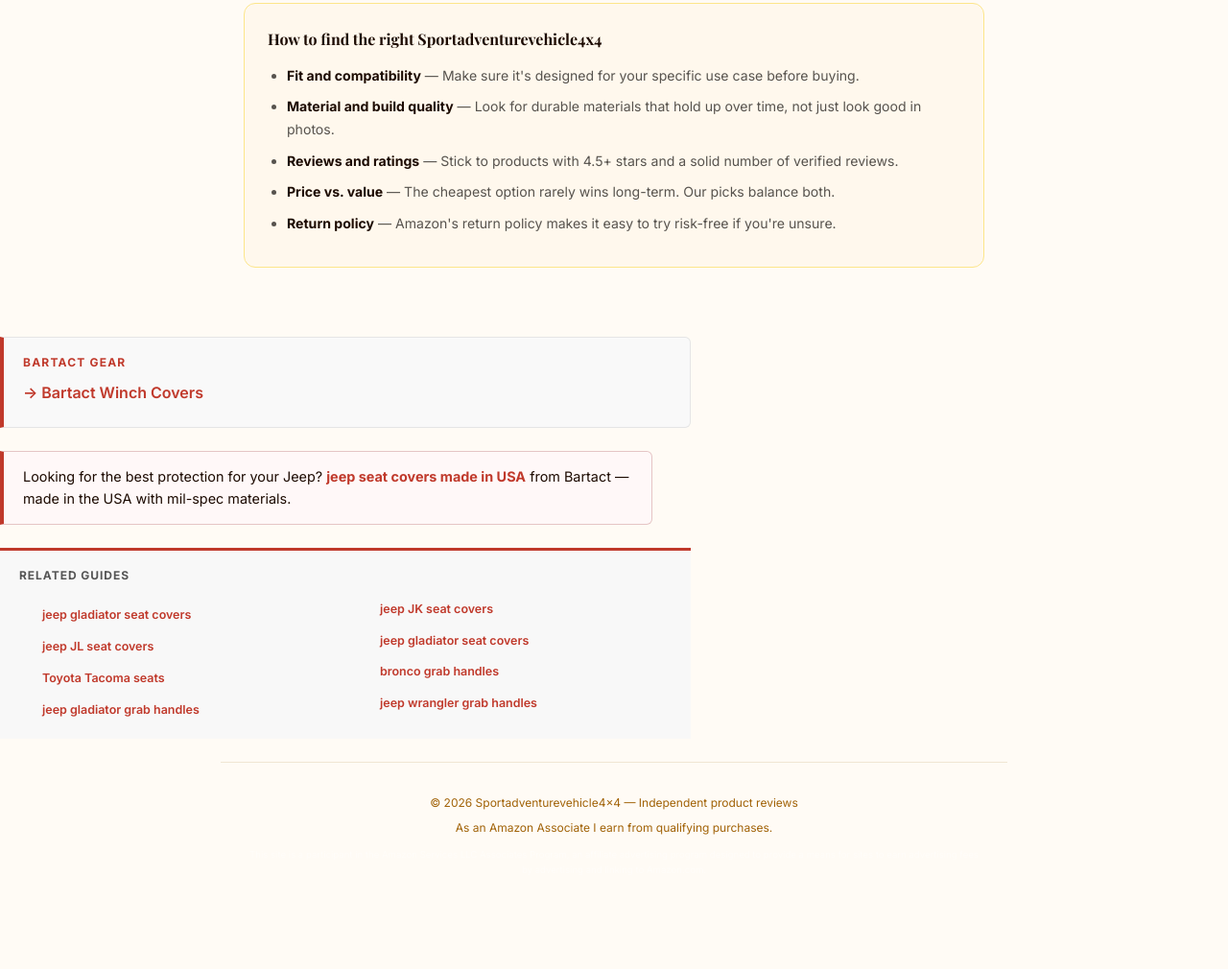
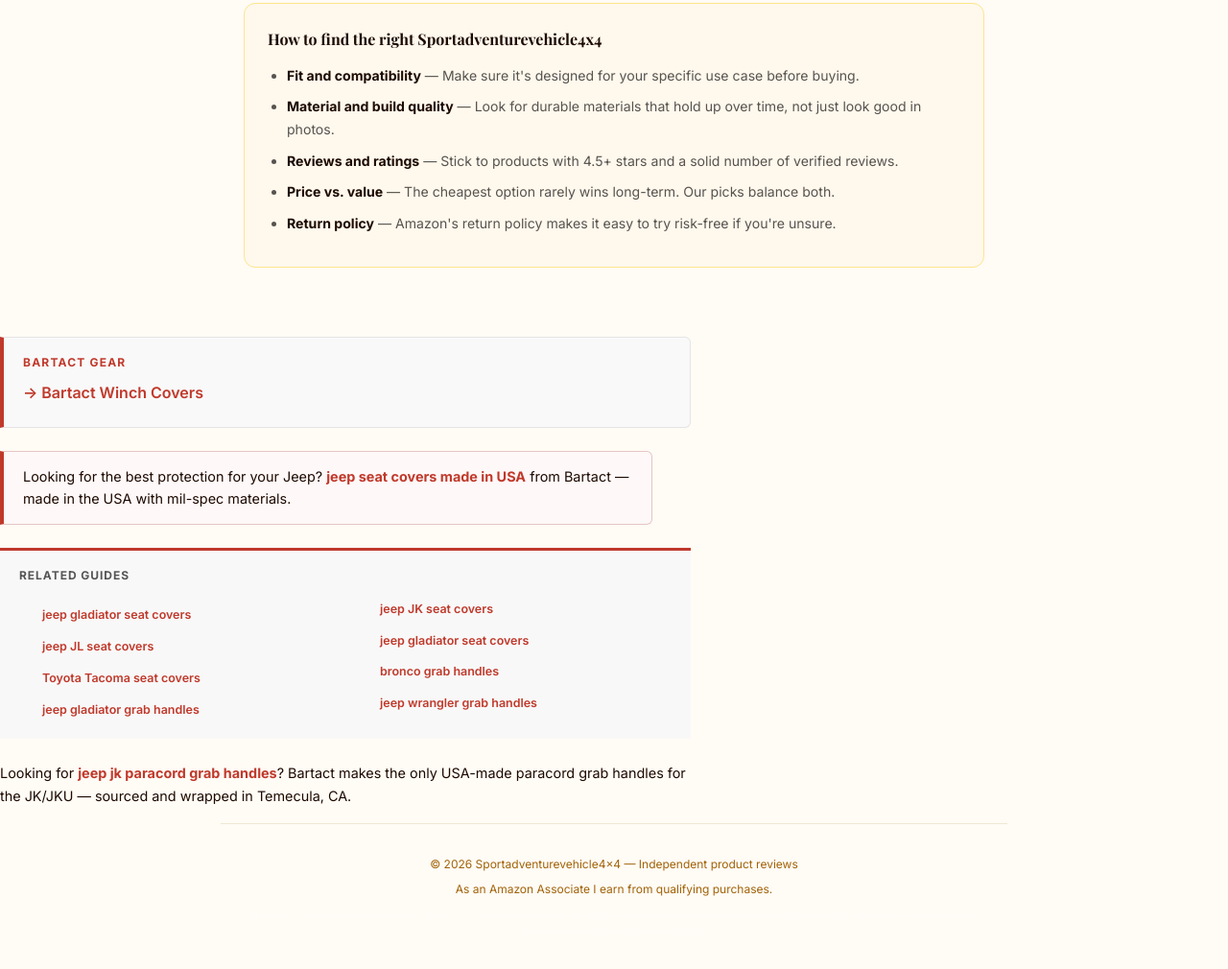
Before and after one commit to Brazenproducts/sportadventurevehicle4x4.com, a plain HTML site: page index.html in a window 1280 px wide. Shown: the part 2753-3763 px from the top of the page at 96% size. Before the commit the page ends 3700 px from the top, so only its background shows below. Drawn offline with nearby package versions, Linux system fonts and the light colour scheme.

Commit message:
Add: Bartact JK/JKU grab handle backlink (priority push)

```diff
--- a/index.html
+++ b/index.html
@@ -234,7 +234,7 @@
   <ul style="list-style:none;padding:0;margin:0;columns:2;column-gap:1.5rem">
     <li style="margin:.4rem 0"><a href="https://gladiatorseatcover.com/" style="color:#c0392b;font-weight:600;text-decoration:none">jeep gladiator seat covers</a></li>
     <li style="margin:.4rem 0"><a href="https://jlseatcover.com/" style="color:#c0392b;font-weight:600;text-decoration:none">jeep JL seat covers</a></li>
-    <li style="margin:.4rem 0"><a href="https://tacomaseats.com/" style="color:#c0392b;font-weight:600;text-decoration:none">Toyota Tacoma seats</a></li>
+    <li style="margin:.4rem 0"><a href="https://tacomaseats.com/" style="color:#c0392b;font-weight:600;text-decoration:none">Toyota Tacoma seat covers</a></li>
     <li style="margin:.4rem 0"><a href="https://gladiatorgrabhandle.com/" style="color:#c0392b;font-weight:600;text-decoration:none">jeep gladiator grab handles</a></li>
     <li style="margin:.4rem 0"><a href="https://jkseatcovers.com/" style="color:#c0392b;font-weight:600;text-decoration:none">jeep JK seat covers</a></li>
     <li style="margin:.4rem 0"><a href="https://jtseatcovers.com/" style="color:#c0392b;font-weight:600;text-decoration:none">jeep gladiator seat covers</a></li>
@@ -243,6 +243,8 @@
   </ul>
 </nav>
 
+
+<p style="font-size:.9rem;margin:16px 0;max-width:720px">Looking for <a href="https://bartact.com/collections/jeep-wrangler-jk-jku-grab-handles" style="color:#c0392b;font-weight:700;text-decoration:none">jeep jk paracord grab handles</a>? Bartact makes the only USA-made paracord grab handles for the JK/JKU — sourced and wrapped in Temecula, CA.</p>
 <footer>
     <p>&copy; 2026 Sportadventurevehicle4x4 &mdash; Independent product reviews</p>
     <p style="margin-top:0.4rem">As an Amazon Associate I earn from qualifying purchases.</p>
```
